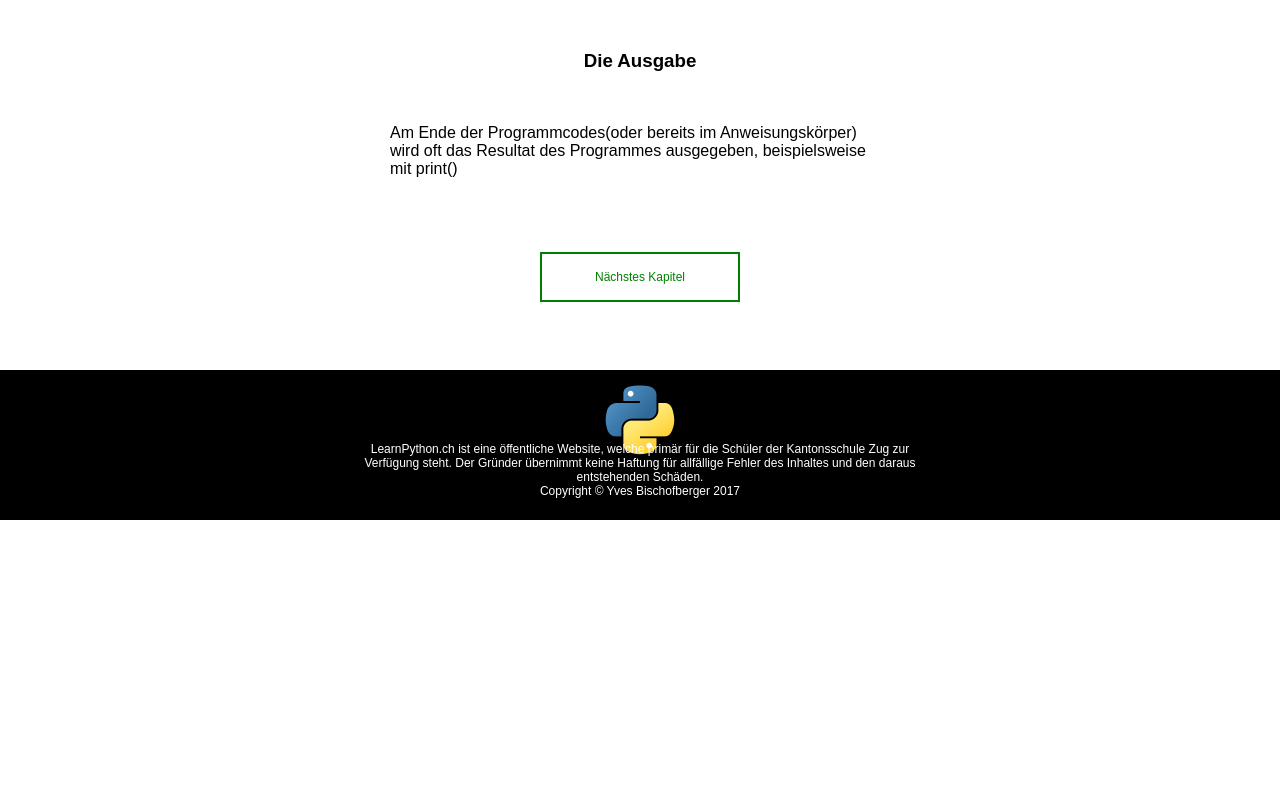
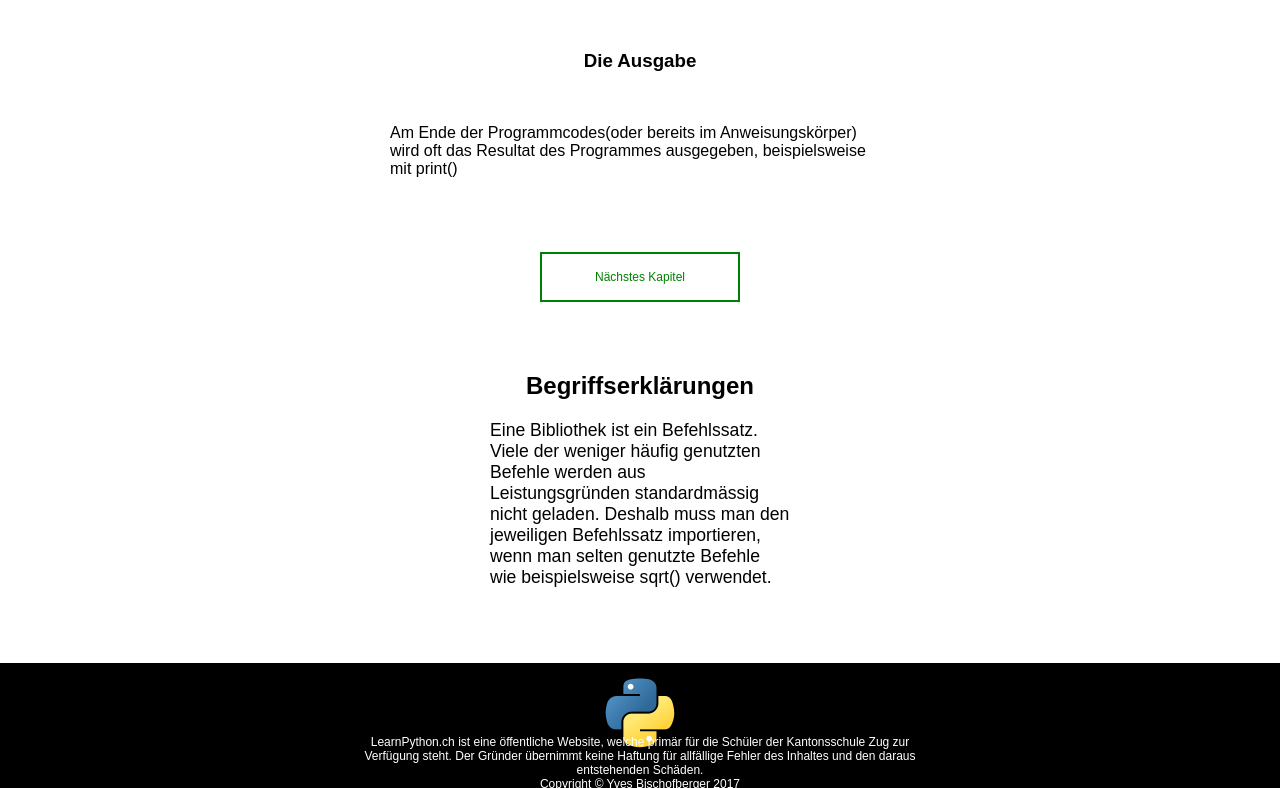
Before and after one commit to LearnPythonKSZ/Struktur, a plain HTML site: page index.html in a window 1280 px wide. Shown: the part 1541-2329 px from the top of the page. Before the commit the page ends 2061 px from the top, so only its background shows below. Drawn offline with Linux system fonts and the light colour scheme.

Commit message:
Update index.html

```diff
--- a/index.html
+++ b/index.html
@@ -53,7 +53,7 @@
 		<p>print(sqrt(4))</p>
 	</div>
 		<div class="text">
-		<p>Es gibt auch noch andere Möglichkeiten das "Math"-Modul zu importieren. Wenn man "Math" auf diese Weise importiert, ist es allerdings um einiges einfacher zu handhaben. </p>
+		<p>Es gibt auch noch andere Möglichkeiten das <a  href=#modul><span style="color:blue">"Math"-Modul</span></a> zu importieren. Wenn man "Math" auf diese Weise importiert, ist es allerdings um einiges einfacher zu handhaben. </p>
 		</br>
 		</br>
 		</div>
@@ -95,8 +95,12 @@
 	<a href="/Schleifenundverzweigungen/" id="buttonhref">
 	<input class="nextunlocked" type="button" id="next" value="Nächstes Kapitel">
 	</a>
-	</br>
-	</br>
+	<div class="übertitel">
+	<h2>Begriffserklärungen</h2>
+	</div>
+<div id="Begriffserklärungen" class="Begriffserklärungen">
+	<p class="Begriffe" id="Modul">Eine Bibliothek ist ein Befehlssatz. Viele der weniger häufig genutzten Befehle werden aus Leistungsgründen standardmässig nicht geladen. Deshalb muss man den jeweiligen Befehlssatz importieren, wenn man selten genutzte Befehle wie beispielsweise sqrt() verwendet. <p>
+	</div>
 	<div class="end" id="end">
 	<img class="img" src="Bilder/Logo.png">
 	<span>LearnPython.ch ist eine öffentliche Website, welche primär für die Schüler der Kantonsschule Zug zur Verfügung steht. Der Gründer übernimmt keine Haftung für allfällige Fehler des Inhaltes und den daraus entstehenden Schäden.<br>Copyright &copy; Yves Bischofberger 2017</p>
```
